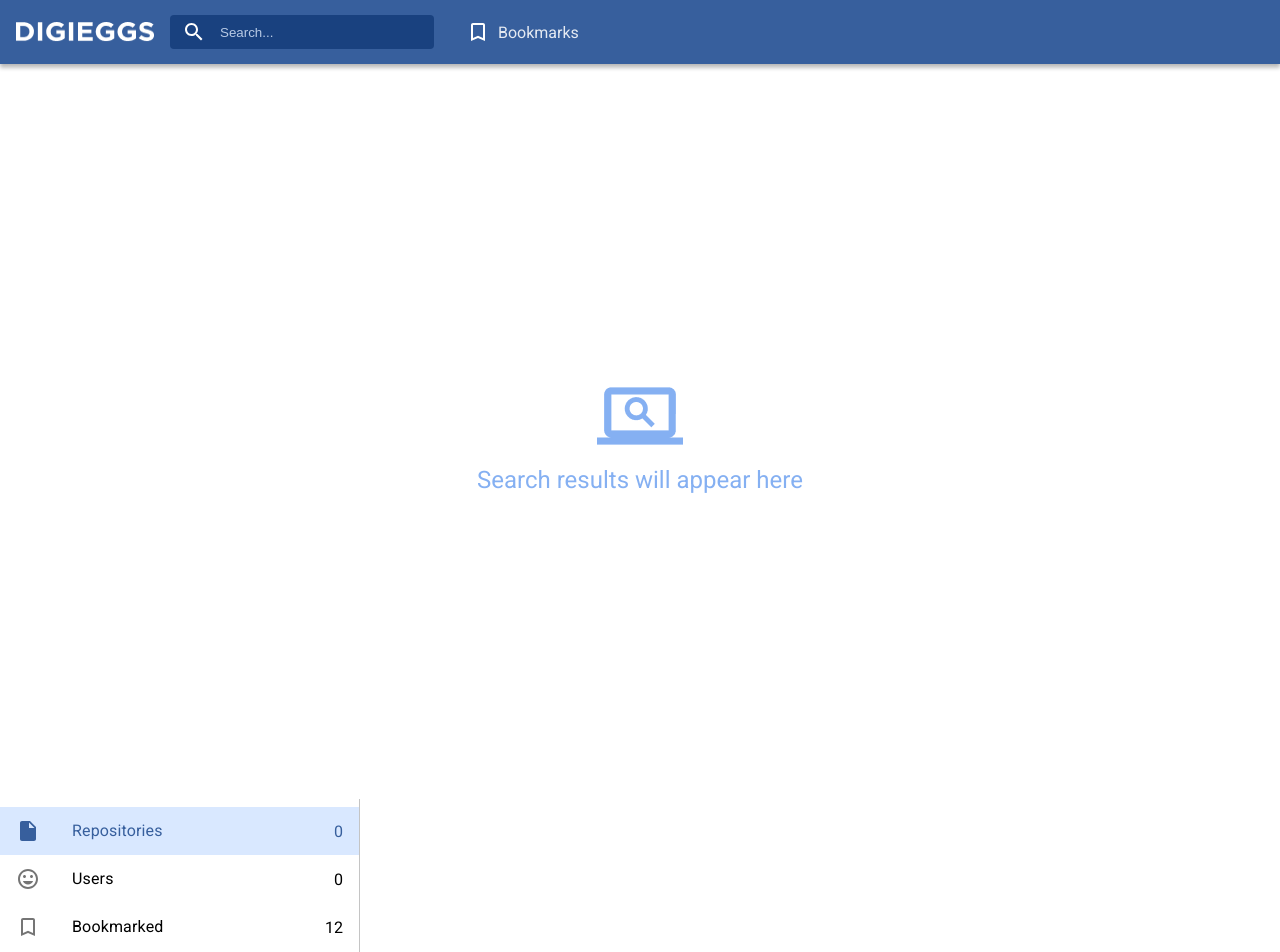
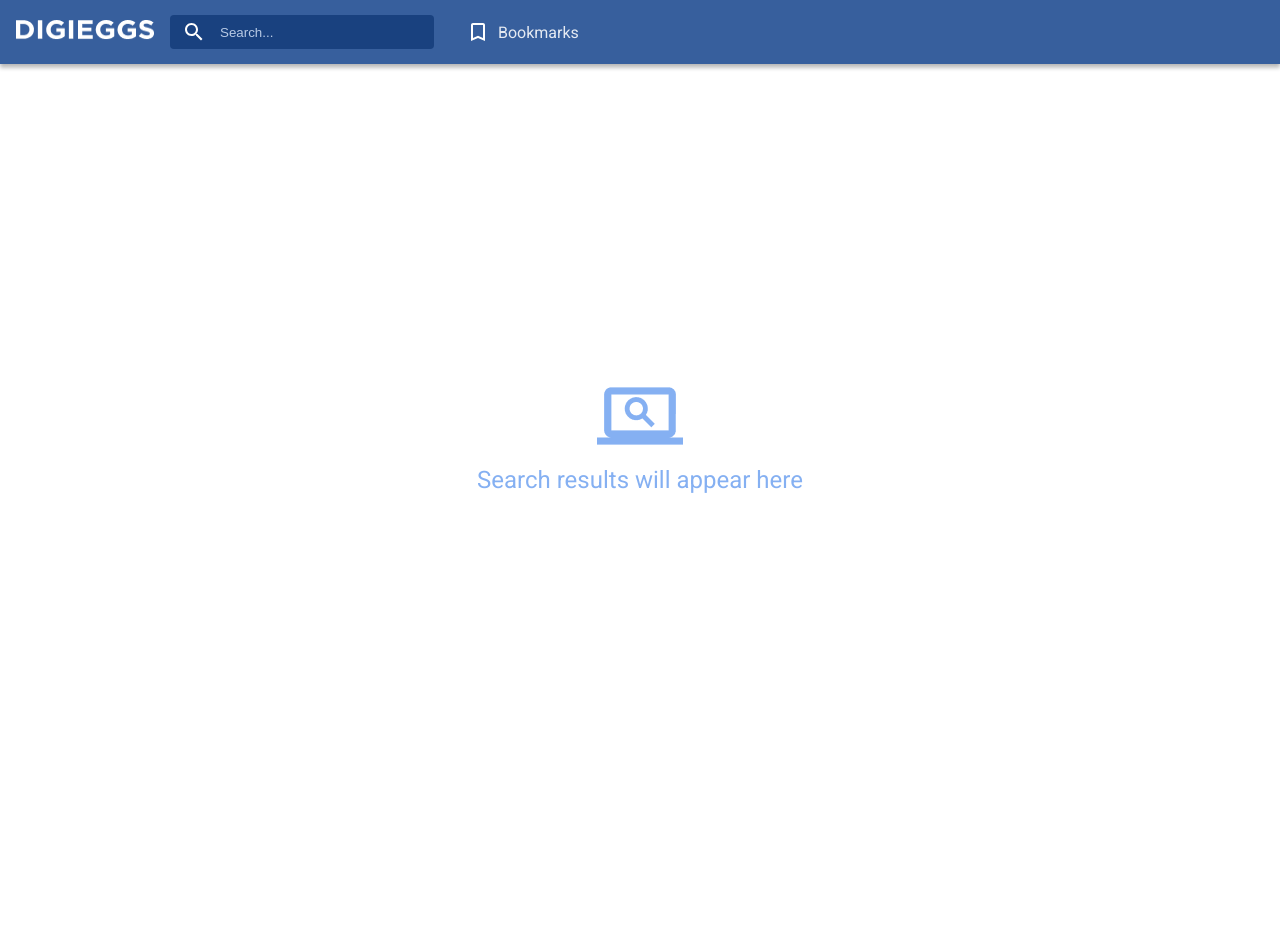
Before and after one commit to akbulutserhat/github-api-app, a React (Create React App) app: page / in a window 1280 px wide. Shown: the top 952 px of the page. After the commit the page ends 800 px from the top, so only its background shows below. Built offline with nearby package versions, Linux system fonts and the light colour scheme.

Commit message:
The case almost was completed except bookmark

```diff
--- a/src/Home.tsx
+++ b/src/Home.tsx
@@ -29,6 +29,7 @@
   return (
     <>
       {!searchKey && <FirstScreen></FirstScreen>}
+      {searchKey && (
         <DataContext.Provider value={data}>
           <main className='main-side'>
             <div className='left-side'>
@@ -45,6 +46,7 @@
             </div>
           </main>
         </DataContext.Provider>
+      )}
     </>
   );
 };
--- a/src/components/Header.tsx
+++ b/src/components/Header.tsx
@@ -2,6 +2,7 @@
 import BookmarkBorderIcon from '@material-ui/icons/BookmarkBorder';
 import Logo from '../assets/digieggs-logo.png';
 import { FormEventHandler } from 'react';
+import { Link } from 'react-router-dom';
 
 interface Props {
   handleSearchSubmitted?: FormEventHandler<HTMLFormElement>;
@@ -10,7 +11,9 @@
 const Header = ({ handleSearchSubmitted }: Props) => {
   return (
     <header className='header'>
-      <img src={Logo} alt='Logo'></img>
+      <Link to='/'>
+        <img src={Logo} alt='Logo'></img>
+      </Link>
       <form className='search-container' onSubmit={handleSearchSubmitted}>
         <SearchIcon></SearchIcon>
         <input
--- a/src/components/search/FilterList.tsx
+++ b/src/components/search/FilterList.tsx
@@ -64,7 +64,6 @@
         </ListItem>
         <ListItem
           button
-          onClick={() => changeFilter('bookmarked')}
           className={searchFilter == 'bookmarked' ? 'active-link' : ''}>
           <ListItemIcon>
             <BookmarkBorderIcon />
@@ -72,7 +71,7 @@
           <ListItemText primary='Bookmarked' />
           <ListItemSecondaryAction
             className={searchFilter == 'bookmarked' ? 'active-text' : ''}>
-            12
+            0
           </ListItemSecondaryAction>
         </ListItem>
       </List>
```
Lines whose indentation alone changed are shown as unchanged.
